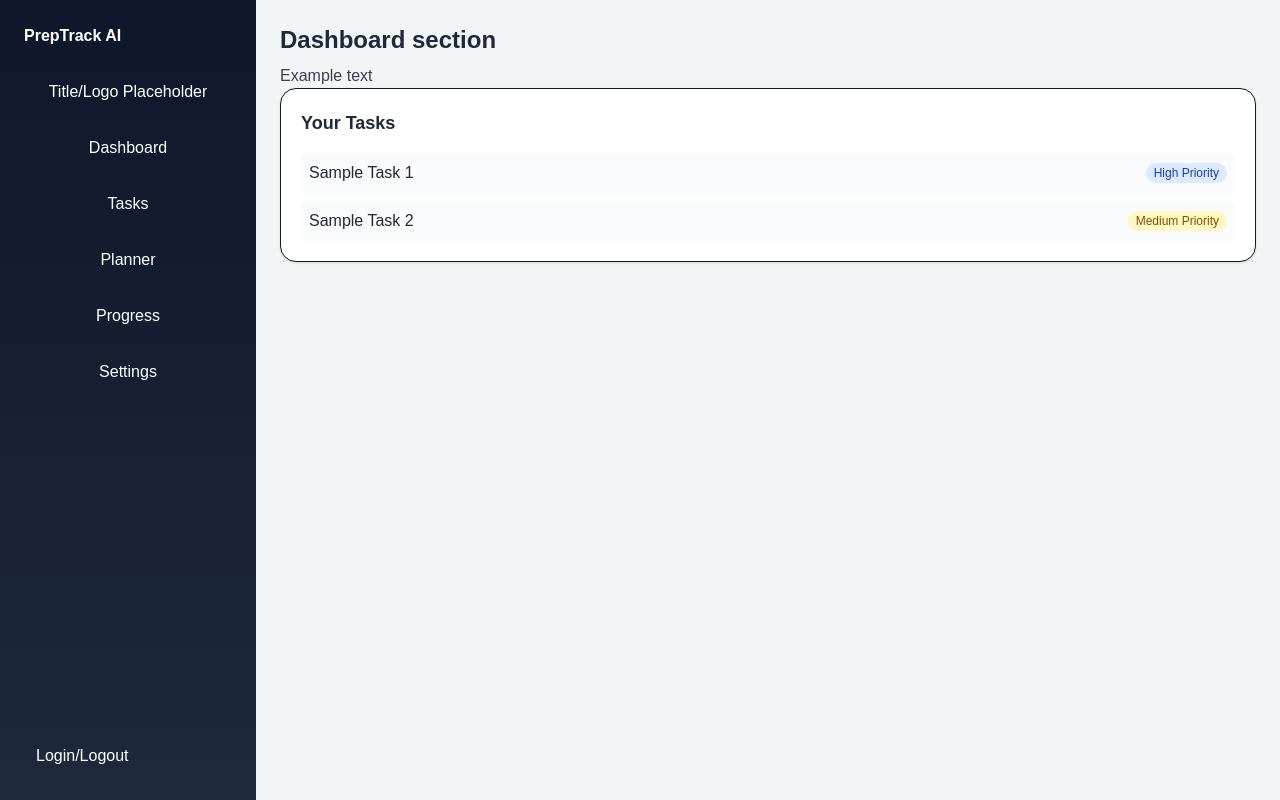
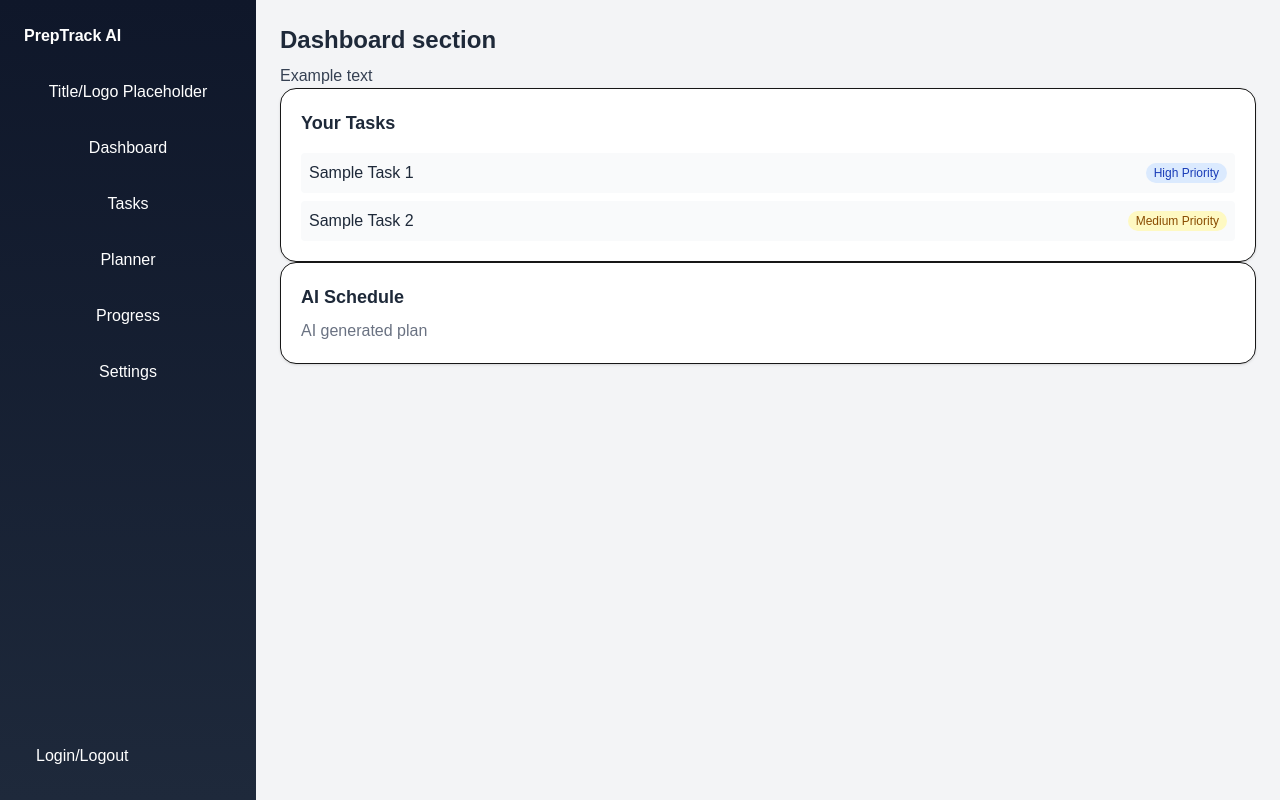
Before and after one commit to Jenushan44/preptrack-ai, a Next.js app: page /dashboard in a window 1280 px wide. Built offline with nearby package versions, Linux system fonts and the light colour scheme.

Commit message:
Add placeholder for AI schedule

```diff
--- a/src/app/dashboard/page.tsx
+++ b/src/app/dashboard/page.tsx
@@ -1,4 +1,5 @@
 
+import AISchedule from '../../components/AISchedule';
 import TaskList from '../../components/TaskList';
 
 export default function DashboardPage() {
@@ -7,6 +8,7 @@ export default function DashboardPage() {
       <h2 className="text-gray-800 text-2xl font-semibold">Dashboard section</h2>
       <p className="text-gray-700 mt-2">Example text</p>
       <TaskList />
+      <AISchedule />
     </div>
   );
 }
--- a/src/components/AISchedule.tsx
+++ b/src/components/AISchedule.tsx
@@ -0,0 +1,11 @@
+// AI-generated schedule feature
+
+export default function AISchedule() {
+  return (
+    <section className="rounded-2xl border p-5 shadow-sm bg-white">
+      <h2 className="text-lg font-semibold text-gray-800">AI Schedule</h2>
+      <p className="text-gray-500 mt-2">AI generated plan</p>
+
+    </section>
+  )
+}
```
